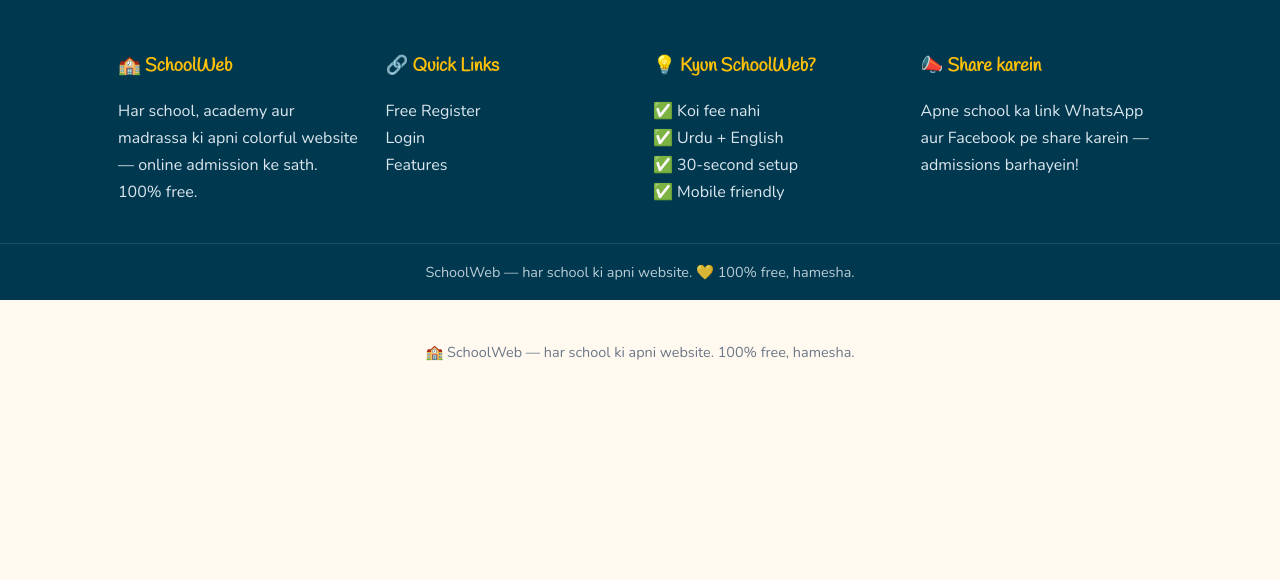
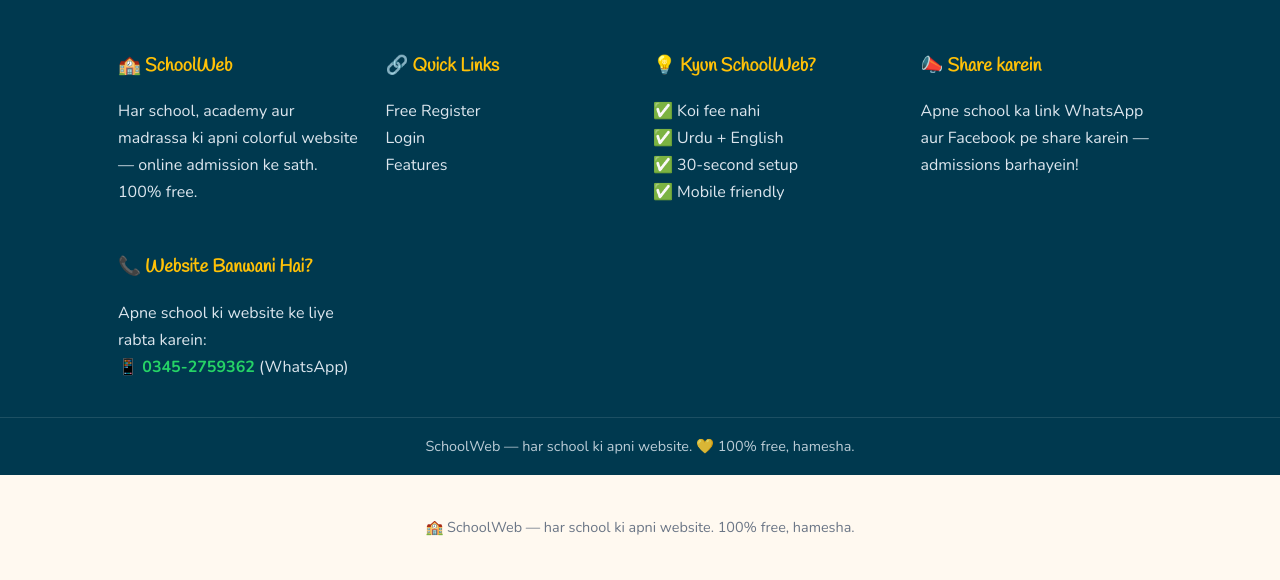
Before and after one commit to pclwaqas786-ctrl/schoolweb, a Flask app: page / in a window 1280 px wide. Shown: the part 2596-3176 px from the top of the page. Before the commit the page ends 2957 px from the top, so only its background shows below. Run offline with Flask 3, Linux system fonts and the light colour scheme; data that the repository does not hold is empty; some web fonts are replaced.

Commit message:
Footer: WhatsApp marketing number 0345-2759362

```diff
--- a/templates/landing.html
+++ b/templates/landing.html
@@ -83,6 +83,7 @@
     <div><h4>🔗 Quick Links</h4><p><a href="{{ url_for('register') }}">Free Register</a><br><a href="{{ url_for('login') }}">Login</a><br><a href="#features">Features</a></p></div>
     <div><h4>💡 Kyun SchoolWeb?</h4><p>✅ Koi fee nahi<br>✅ Urdu + English<br>✅ 30-second setup<br>✅ Mobile friendly</p></div>
     <div><h4>📣 Share karein</h4><p>Apne school ka link WhatsApp aur Facebook pe share karein — admissions barhayein!</p></div>
+    <div><h4>📞 Website Banwani Hai?</h4><p>Apne school ki website ke liye rabta karein:<br><a href="https://wa.me/923452759362" style="color:#25D366;font-weight:bold;">📱 0345-2759362</a> (WhatsApp)</p></div>
   </div>
   <div class="copy">SchoolWeb — har school ki apni website. 💛 100% free, hamesha.</div>
 </div>
```
